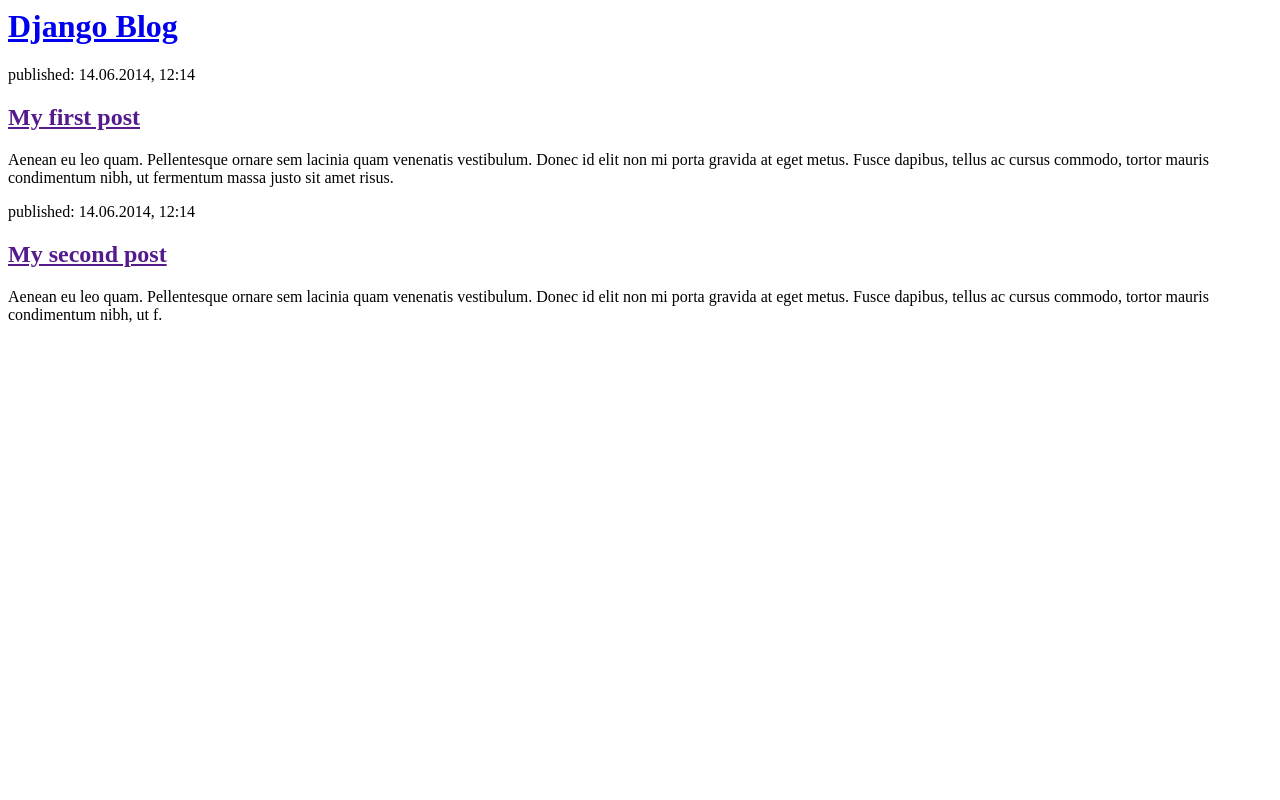
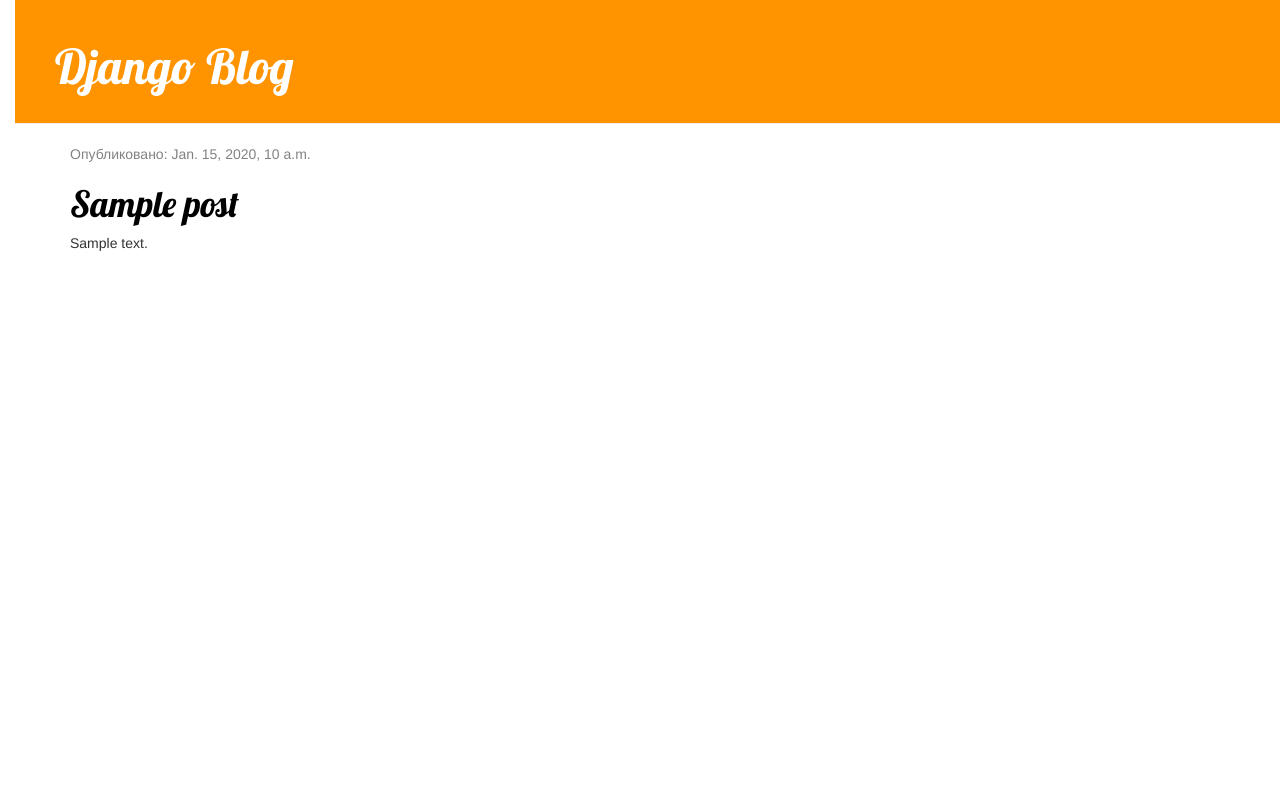
Before and after one commit to potterv/my-first-blog, a Django app: template blog/templates/blog/post_list.html in a window 1280 px wide. Run offline with Django 3.2, Linux system fonts and the light colour scheme; the template is opened without the code that fills it: values that come from a table or form of the project are taken from there, others are empty; tables that the repository leaves empty hold one stand-in row (values such as "Sample post"); some libraries are stand-ins or nearby versions.

Commit message:
Modifide templates to display posts from database.

```diff
--- /dev/null
+++ b/blog/static/css/blog.css
@@ -0,0 +1,55 @@
+body {
+    padding-left: 15px;
+}
+
+h1 a {
+    color: #FCA205;
+    font-family: 'Lobster';
+}
+
+.page-header {
+    background-color: #ff9400;
+    margin-top: 0;
+    padding: 20px 20px 20px 40px;
+}
+
+.page-header h1, .page-header h1 a, .page-header h1 a:visited, .page-header h1 a:active {
+    color: #ffffff;
+    font-size: 36pt;
+    text-decoration: none;
+}
+
+.content {
+    margin-left: 40px;
+}
+
+h1, h2, h3, h4 {
+    font-family: 'Lobster', cursive;
+}
+
+.date {
+    color: #828282;
+}
+
+.save {
+    float: right;
+}
+
+.post-form textarea, .post-form input {
+    width: 100%;
+}
+
+.top-menu, .top-menu:hover, .top-menu:visited {
+    color: #ffffff;
+    float: right;
+    font-size: 26pt;
+    margin-right: 20px;
+}
+
+.post {
+    margin-bottom: 70px;
+}
+
+.post h1 a, .post h1 a:visited {
+    color: #000000;
+}
--- a/blog/templates/blog/post_list.html
+++ b/blog/templates/blog/post_list.html
@@ -1,22 +1,32 @@
+{% load staticfiles %}
 <html>
     <head>
         <title>Django blog</title>
+        <link rel="stylesheet" href="//maxcdn.bootstrapcdn.com/bootstrap/3.2.0/css/bootstrap.min.css">
+        <link rel="stylesheet" href="//maxcdn.bootstrapcdn.com/bootstrap/3.2.0/css/bootstrap-theme.min.css">
+        <link href="https://fonts.googleapis.com/css?family=Lobster&subset=latin,cyrillic" rel="stylesheet" type="text/css">
+        <link rel="stylesheet" href="{% static 'css/blog.css' %}">
+
     </head>
     <body>
-        <div>
+        <div class="page-header">
             <h1><a href="/">Django Blog</a></h1>
+        </div >
+
+<div class="content container">
+    <div class="row">
+        <div class="col-md-8">
+            {% for post in posts %}
+                <div class="post">
+                    <div class="date">
+                        <p>Опубликовано: {{ post.published_date }}</p>
+                    </div>
+                    <h1><a href="">{{ post.title }}</a></h1>
+                    <p>{{ post.text|linebreaksbr }}</p>
+                </div>
+            {% endfor %}
         </div>
-
-        <div>
-            <p>published: 14.06.2014, 12:14</p>
-            <h2><a href="">My first post</a></h2>
-            <p>Aenean eu leo quam. Pellentesque ornare sem lacinia quam venenatis vestibulum. Donec id elit non mi porta gravida at eget metus. Fusce dapibus, tellus ac cursus commodo, tortor mauris condimentum nibh, ut fermentum massa justo sit amet risus.</p>
-        </div>
-
-        <div>
-            <p>published: 14.06.2014, 12:14</p>
-            <h2><a href="">My second post</a></h2>
-            <p>Aenean eu leo quam. Pellentesque ornare sem lacinia quam venenatis vestibulum. Donec id elit non mi porta gravida at eget metus. Fusce dapibus, tellus ac cursus commodo, tortor mauris condimentum nibh, ut f.</p>
-        </div>
+    </div>
+</div>
     </body>
 </html>
--- a/blog/views.py
+++ b/blog/views.py
@@ -2,7 +2,9 @@
 from __future__ import unicode_literals
 
 from django.shortcuts import render
+from django.utils import timezone
+from .models import Post
 
-# Create your views here.
 def post_list(request):
+    posts = Post.objects.filter(published_date__lte=timezone.now()).order_by('published_date')
     return render(request, 'blog/post_list.html', {})
```
